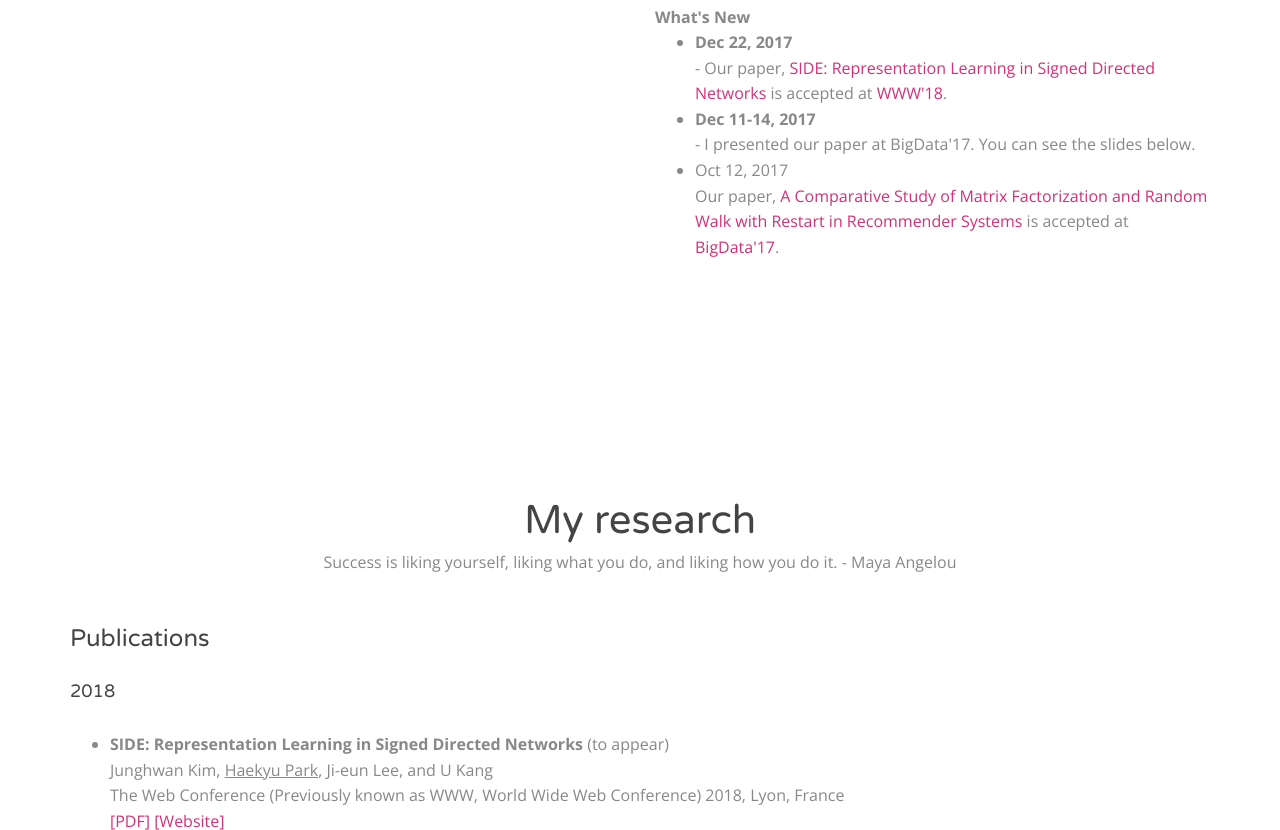
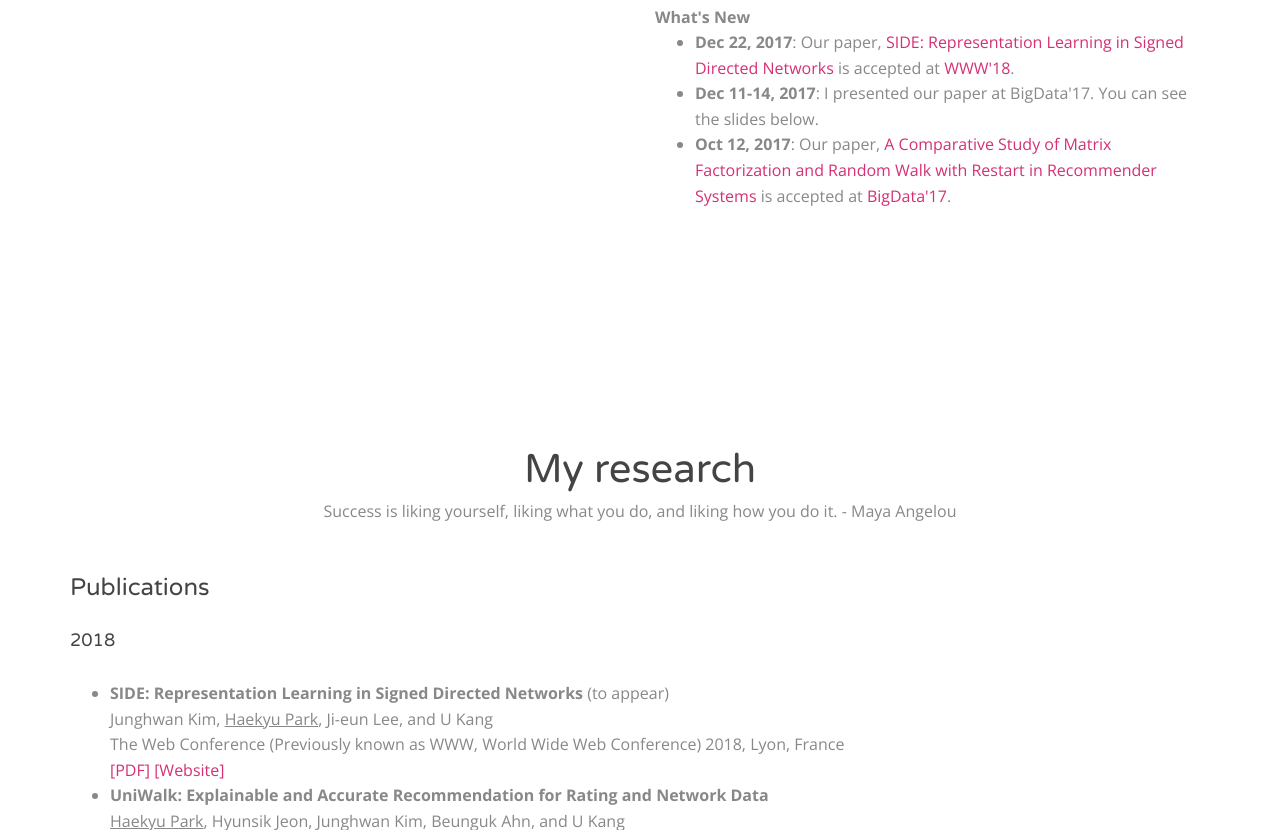
Before and after one commit to haekyu/haekyu.github.io, a plain HTML site: page index.html in a window 1280 px wide. Shown: the part 1028-1858 px from the top of the page. Drawn offline with nearby package versions, Linux system fonts and the light colour scheme.

Commit message:
what's new

```diff
--- a/index.html
+++ b/index.html
@@ -108,9 +108,9 @@
 					<strong> What's New </strong>
 					<ul>
                         <!-- <li> <font color="#F25A8A">Dec 22, 2017</font> - A paper, <a href="https://datalab.snu.ac.kr/side/">SIDE: Representation Learning in Signed Directed Networks</a> is accepted.  -->
-                        <li> <strong>Dec 22, 2017</strong><br> - Our paper, <a href="https://datalab.snu.ac.kr/side/">SIDE: Representation Learning in Signed Directed Networks</a> is accepted at <a href="https://www2018.thewebconf.org">WWW'18</a>.
-                        <li> <strong>Dec 11-14, 2017</strong><br> - I presented our paper at BigData'17. You can see the slides below.
-                        <li> Oct 12, 2017<br> Our paper, <a href="https://datalab.snu.ac.kr/mfrwr/">A Comparative Study of Matrix Factorization and Random Walk with Restart in Recommender Systems</a> is accepted at <a href="http://cci.drexel.edu/bigdata/bigdata2017/">BigData'17</a>.
+                        <li> <strong>Dec 22, 2017</strong>: Our paper, <a href="https://datalab.snu.ac.kr/side/">SIDE: Representation Learning in Signed Directed Networks</a> is accepted at <a href="https://www2018.thewebconf.org">WWW'18</a>.
+                        <li> <strong>Dec 11-14, 2017</strong>: I presented our paper at BigData'17. You can see the slides below.
+                        <li> <strong>Oct 12, 2017</strong>: Our paper, <a href="https://datalab.snu.ac.kr/mfrwr/">A Comparative Study of Matrix Factorization and Random Walk with Restart in Recommender Systems</a> is accepted at <a href="http://cci.drexel.edu/bigdata/bigdata2017/">BigData'17</a>.
                     </ul>
 				</div>
 			</div>
```
